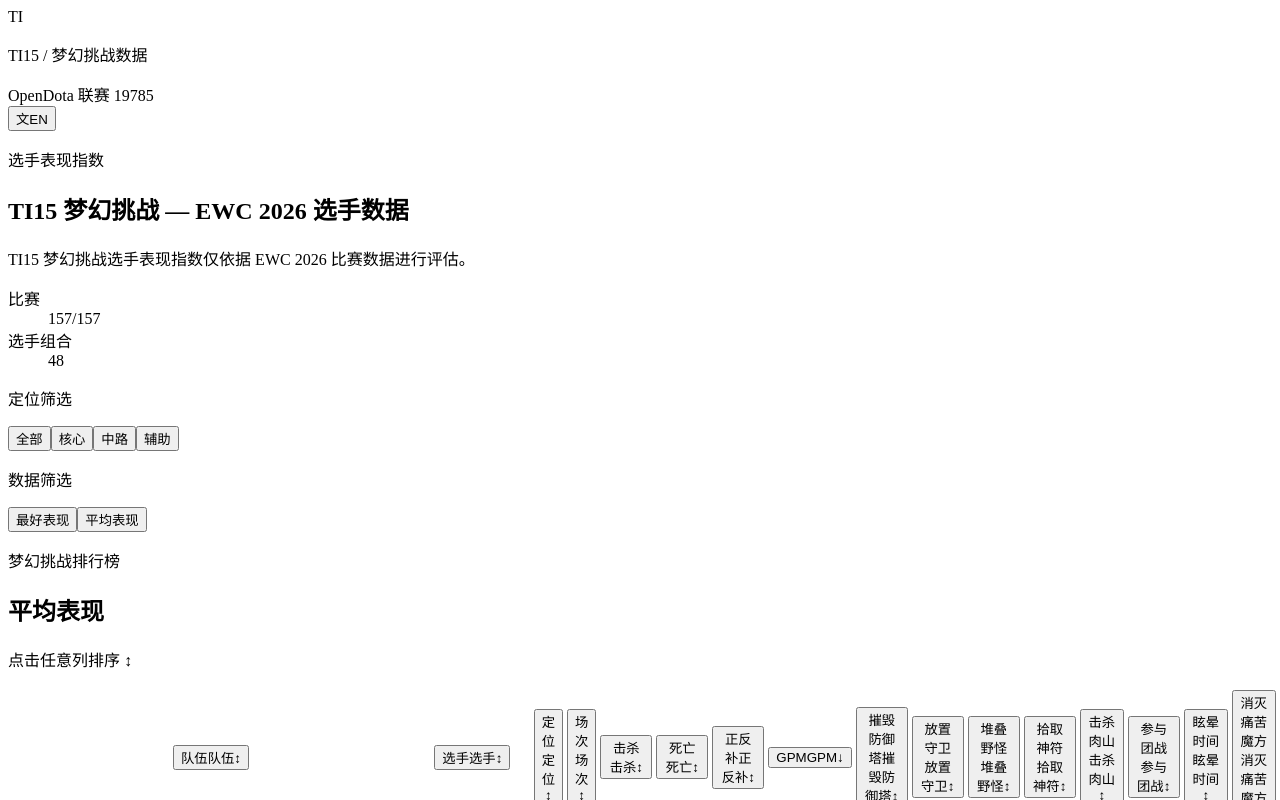
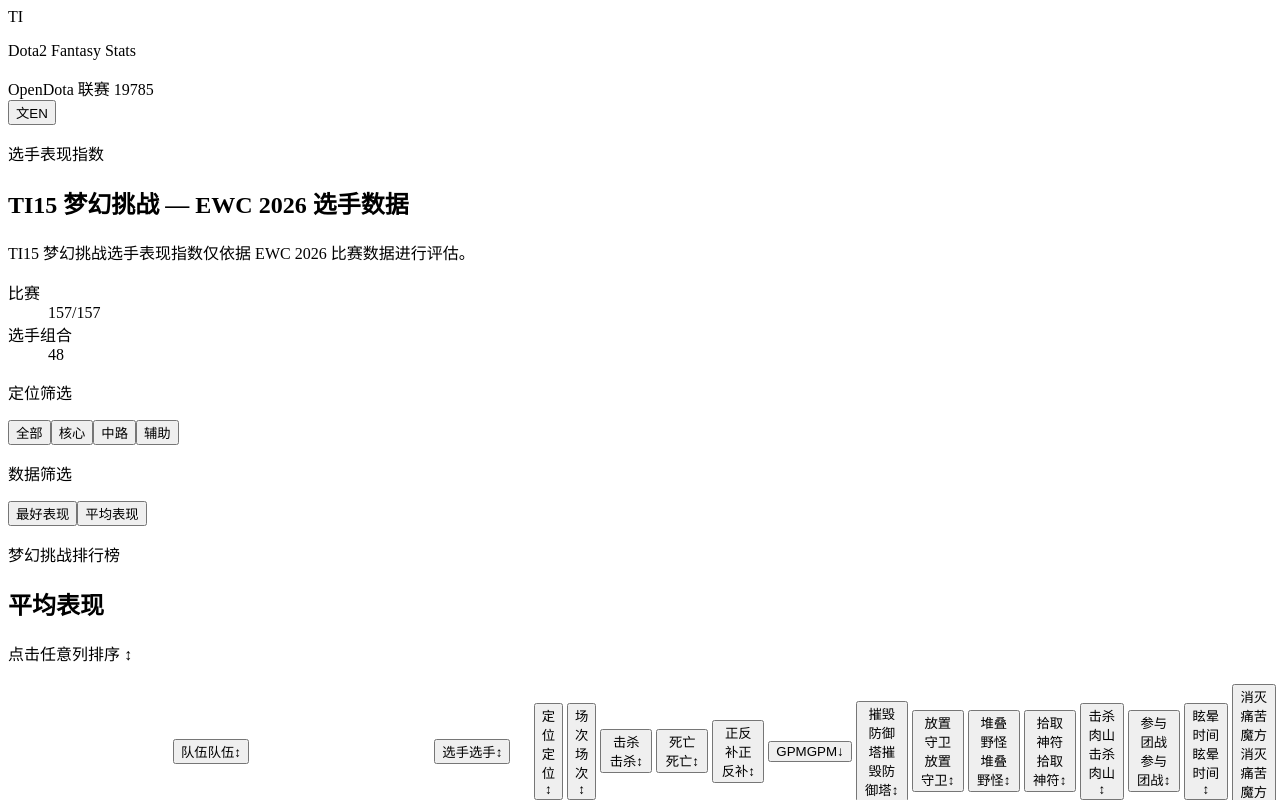
Before and after one commit to jokersandwich/dota2-fantasy-stats, a React (Vite) app: page / in a window 1280 px wide. Shown: the top 800 px of the page. Built offline with nearby package versions, Linux system fonts and the light colour scheme; the HTML template or start-up script is replaced by a standard one.

Commit message:
Rename project to Dota2 Fantasy Stats

```diff
--- a/index.html
+++ b/index.html
@@ -5,9 +5,9 @@
     <meta name="viewport" content="width=device-width, initial-scale=1.0" />
     <meta
       name="description"
-      content="基于 EWC 2026 Dota 2 比赛数据的 TI15 梦幻挑战排行榜。"
+      content="Dota2 Fantasy Stats：基于 EWC 2026 Dota 2 比赛数据的 TI15 梦幻挑战排行榜。"
     />
-    <title>TI15 梦幻挑战 — EWC 2026 选手数据</title>
+    <title>Dota2 Fantasy Stats — TI15 / EWC 2026</title>
   </head>
   <body>
     <div id="root"></div>
--- a/package.json
+++ b/package.json
@@ -1,5 +1,5 @@
 {
-  "name": "ti15-ewc-stats",
+  "name": "dota2-fantasy-stats",
   "private": true,
   "version": "0.1.0",
   "type": "module",
--- a/src/i18n/translations.ts
+++ b/src/i18n/translations.ts
@@ -6,10 +6,10 @@ export type Language = 'zh-CN' | 'en'
 export const translations = {
   'zh-CN': {
     meta: {
-      title: 'TI15 梦幻挑战 — EWC 2026 选手数据',
-      description: '基于 EWC 2026 Dota 2 比赛数据的 TI15 梦幻挑战排行榜。',
+      title: 'Dota2 Fantasy Stats — TI15 / EWC 2026',
+      description: 'Dota2 Fantasy Stats：基于 EWC 2026 Dota 2 比赛数据的 TI15 梦幻挑战排行榜。',
     },
-    brandTitle: 'TI15 / 梦幻挑战数据',
+    brandTitle: 'Dota2 Fantasy Stats',
     leagueLabel: 'OpenDota 联赛',
     eyebrow: '选手表现指数',
     heroTitle: 'TI15 梦幻挑战',
@@ -84,10 +84,10 @@ export const translations = {
   },
   en: {
     meta: {
-      title: 'TI15 Fantasy — EWC 2026 Player Stats',
-      description: 'TI15 Fantasy rankings based on EWC 2026 Dota 2 match data.',
+      title: 'Dota2 Fantasy Stats — TI15 / EWC 2026',
+      description: 'Dota2 Fantasy Stats: TI15 Fantasy rankings based on EWC 2026 Dota 2 match data.',
     },
-    brandTitle: 'TI15 / FANTASY DATA',
+    brandTitle: 'Dota2 Fantasy Stats',
     leagueLabel: 'OpenDota League',
     eyebrow: 'PLAYER PERFORMANCE INDEX',
     heroTitle: 'TI15 Fantasy',
```
Also changed, not shown: 2 other files (tests, documents, lock files or other folders).
